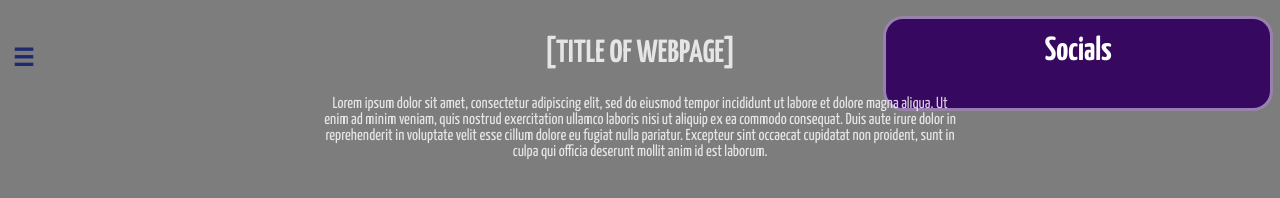
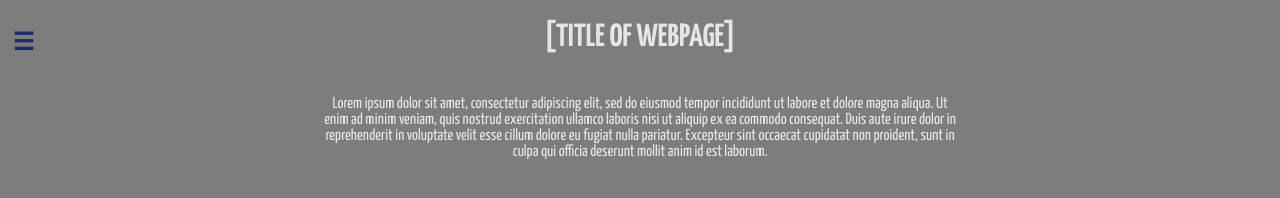
Before and after one commit to alexcars/alexcars.github.io, a plain HTML site: page main/home.html in a window 1280 px wide. Drawn offline with Linux system fonts and the light colour scheme; a web font is replaced by a local one.

Commit message:
Update home.html

```diff
--- a/main/home.html
+++ b/main/home.html
@@ -30,12 +30,12 @@
         proident, sunt in culpa qui officia deserunt mollit anim id est laborum.
     </p>
 
-    <div id="scroll-page">
+    <!--<div id="scroll-page">
         <div id="socials">
             <p id="socials-title">Socials</p>
             <div class="separator" style="margin:0;bottom:calc(var(--vh, 1vh) * 1.5);width:90%;left:5%;"></div>
         </div>
-    </div>
+    </div>-->
 
     <script type="text/javascript" src="../js/site.js"></script>
     <script type="text/javascript" src="../js/home.js"></script>
```
